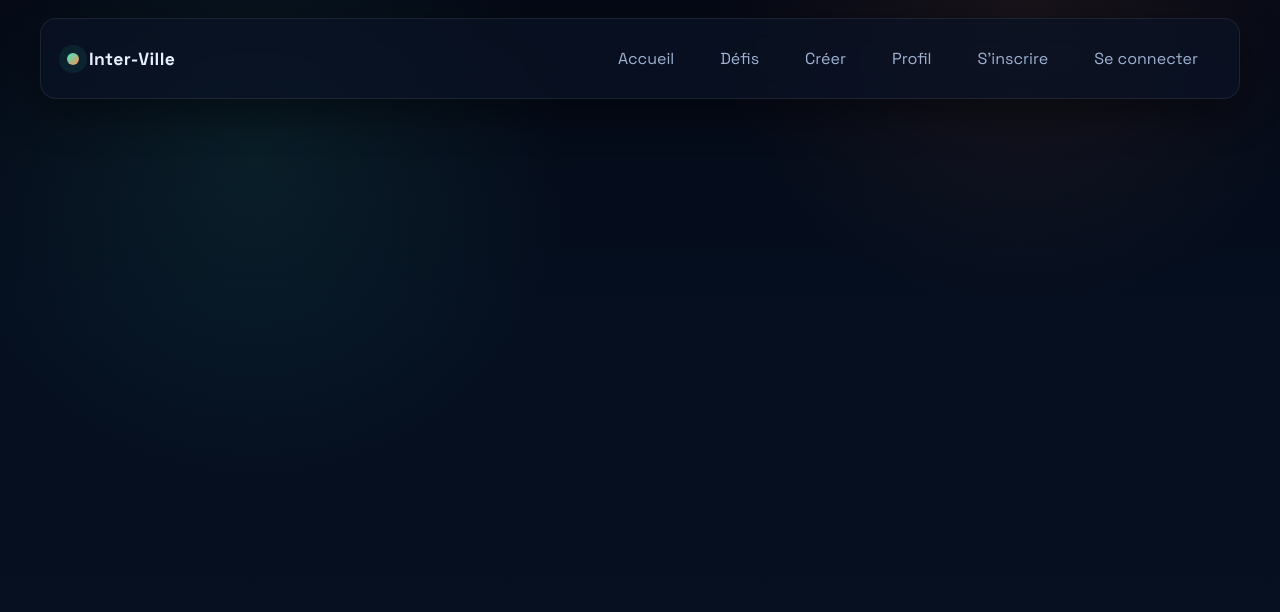
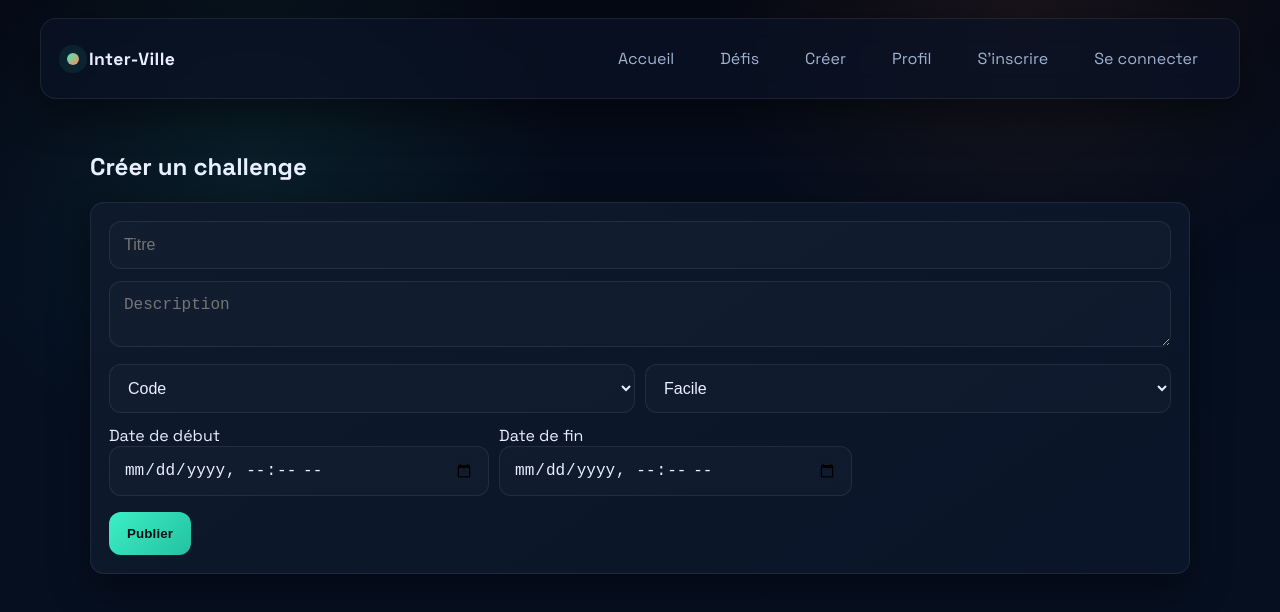
Before and after one commit to Gaetan1303/Inter-Ville-Project, a React app in the folder frontend/: page /create in a window 1280 px wide. Shown: the top 612 px of the page. Built offline with nearby package versions, Linux system fonts and the light colour scheme; no server answers; the HTML template or start-up script is replaced by a standard one.

Commit message:
creation page ajout d'un challenge

```diff
--- a/frontend/src/App.jsx
+++ b/frontend/src/App.jsx
@@ -8,6 +8,7 @@ import Header from "./components/header";
 import Profile from "./pages/Profile";
 import Challenges from "./pages/Challenges";
 import ChallengeDetail from "./pages/ChallengeDetail";
+import CreateChallenge from "./pages/CreateChallenge";
 
 export default function App() {
   return (
@@ -19,6 +20,7 @@ export default function App() {
             <Route path="/" element={<Home />} />
             <Route path="/Challenges" element={<Challenges />} />
             <Route path="/Challenge/:id" element={<ChallengeDetail />} />
+            <Route path="/create" element={<CreateChallenge />} />
             <Route path="/login" element={<Login />} />
             <Route path="/register" element={<Register />} />
             <Route path="/profile" element={<Profile />} />
--- a/frontend/src/components/header.jsx
+++ b/frontend/src/components/header.jsx
@@ -27,7 +27,7 @@ const header = () => {
           <Link to="/challenges" onClick={closeMenu}>
             Défis
           </Link>
-          <Link to="/Créer" onClick={closeMenu}>
+          <Link to="/create" onClick={closeMenu}>
             Créer
           </Link>
           <Link to="/profile" onClick={closeMenu}>
--- /dev/null
+++ b/frontend/src/pages/CreateChallenge.jsx
@@ -0,0 +1,83 @@
+import React, { useState } from "react";
+
+export default function CreateChallenge() {
+  const [title, setTitle] = useState("");
+  const [description, setDescription] = useState("");
+  const [category, setCategory] = useState("Code");
+  const [difficulty, setDifficulty] = useState("easy");
+  const [startDate, setStartDate] = useState("");
+  const [endDate, setEndDate] = useState("");
+  const [loading, setLoading] = useState(false);
+  const [error, setError] = useState("");
+  const [success, setSuccess] = useState("");
+
+  return (
+    <div className="container">
+      <h2>Créer un challenge</h2>
+      <form className="card">
+        <input
+          value={title}
+          onChange={(e) => setTitle(e.target.value)}
+          placeholder="Titre"
+          required
+        />
+        <textarea
+          value={description}
+          onChange={(e) => setDescription(e.target.value)}
+          placeholder="Description"
+          required
+        />
+        <div className="row">
+          <select
+            value={category}
+            onChange={(e) => setCategory(e.target.value)}
+          >
+            <option>Code</option>
+            <option>Sport</option>
+            <option>Photo</option>
+            <option>Cuisine</option>
+          </select>
+          <select
+            value={difficulty}
+            onChange={(e) => setDifficulty(e.target.value)}
+          >
+            <option value="easy">Facile</option>
+            <option value="medium">Moyen</option>
+            <option value="hard">Difficile</option>
+          </select>
+        </div>
+        <div className="row">
+          <div>
+            <label htmlFor="startDate">Date de début</label>
+            <input
+              id="startDate"
+              type="datetime-local"
+              value={startDate}
+              onChange={(e) => setStartDate(e.target.value)}
+              required
+            />
+          </div>
+          <div>
+            <label htmlFor="endDate">Date de fin</label>
+            <input
+              id="endDate"
+              type="datetime-local"
+              value={endDate}
+              onChange={(e) => setEndDate(e.target.value)}
+              required
+            />
+          </div>
+        </div>
+        {error && (
+          <div style={{ color: "red", marginTop: "10px" }}>{error}</div>
+        )}
+        {success && (
+          <div style={{ color: "green", marginTop: "10px" }}>{success}</div>
+        )}
+        <button type="submit" disabled={loading}>
+          {loading ? "Publication..." : "Publier"}
+        </button>
+      </form>
+    </div>
+  );
+}
--- a/frontend/src/pages/Profile.jsx
+++ b/frontend/src/pages/Profile.jsx
@@ -7,11 +7,7 @@ export default function Profile() {
   return (
     <div className="container">
       <div className="card">
-        <h2>
-          {user.firstName} {user.lastName}
-        </h2>
-        <p>Nom: Lucie</p>
-        <p>Prenom: Dupont</p>
+        <h2>Lucie Dupont</h2>
         <p>Ville: Marseille</p>
         <p>Promo: Einstein</p>
         <p>Validé: En attente</p>
```
